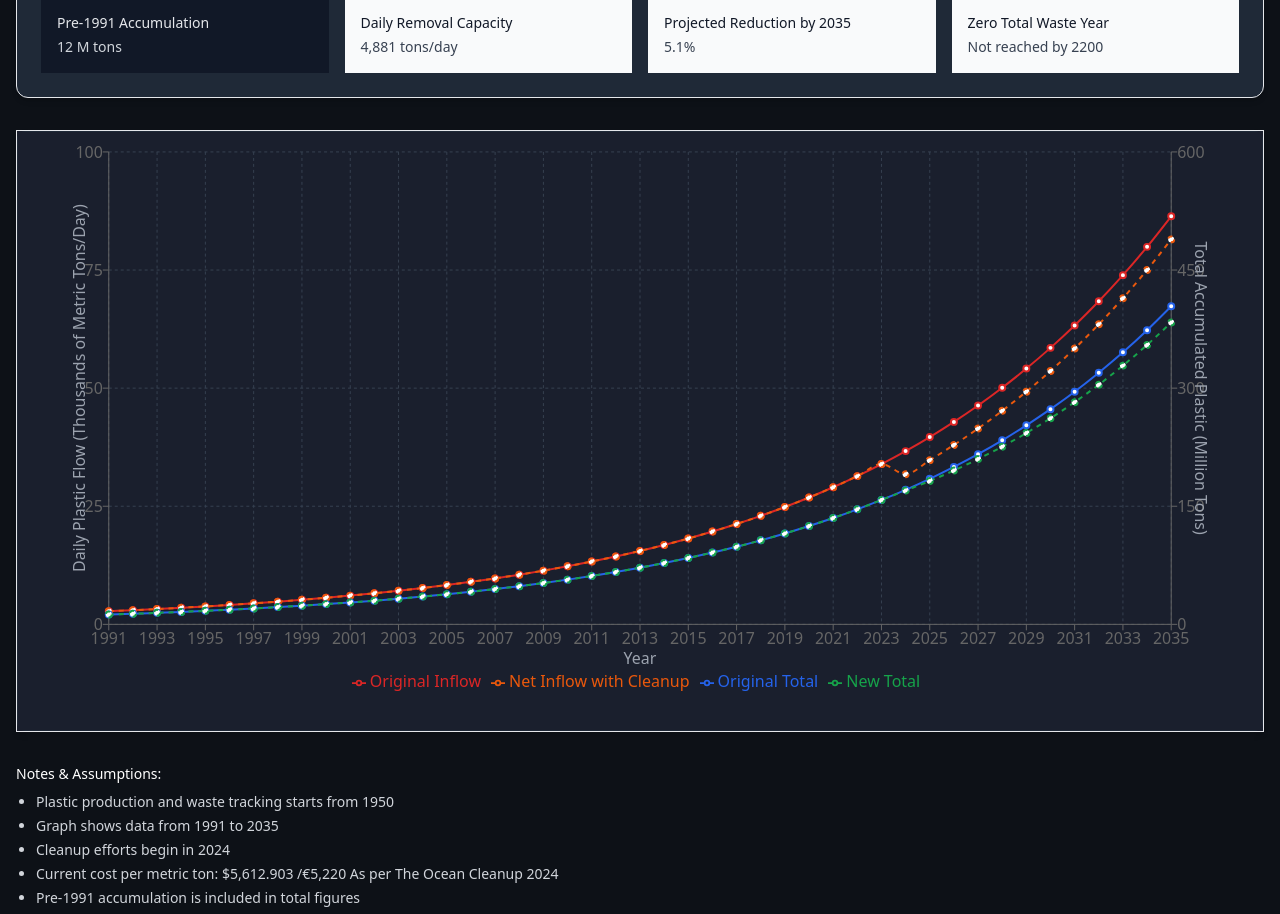
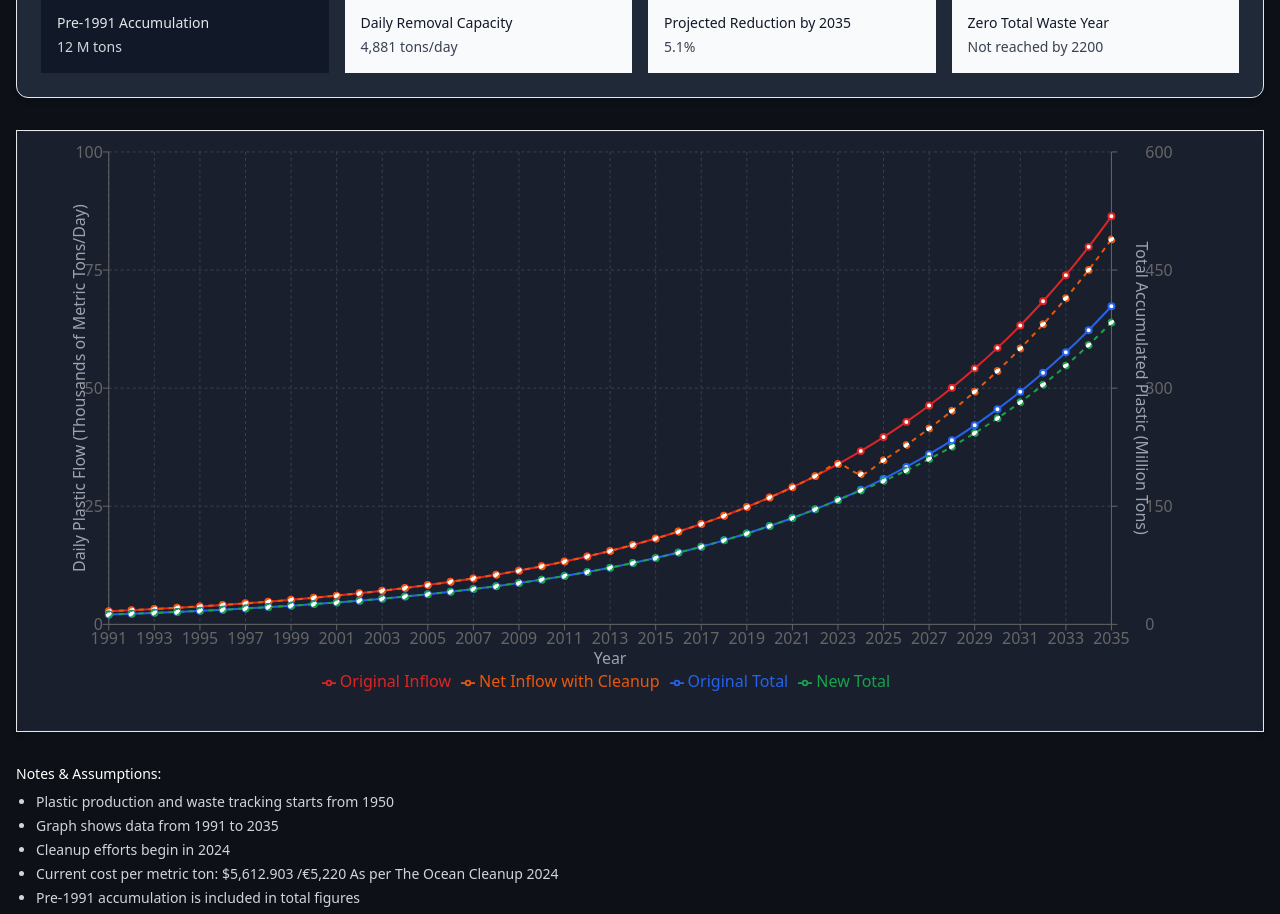
Before and after one commit to subashc2023/ocean-cleanup-simulator, a Next.js app: page / in a window 1280 px wide. Shown: the part 360-1274 px from the top of the page. Built offline with nearby package versions, Linux system fonts and the light colour scheme; no server answers.

Commit message:
Update CleanupSimulator.tsx

```diff
--- a/src/components/CleanupSimulator.tsx
+++ b/src/components/CleanupSimulator.tsx
@@ -464,7 +464,7 @@ const calculateZeroYear = (latestData: DataPoint | undefined): number | null =>
                 data={data}
                 margin={{
                   top: 20,
-                  right: 30,
+                  right: 90,
                   left: 30,
                   bottom: 40
                 }}
@@ -485,7 +485,7 @@ const calculateZeroYear = (latestData: DataPoint | undefined): number | null =>
                     value: 'Daily Plastic Flow (Thousands of Metric Tons/Day)',
                     angle: -90,
                     position: 'outside',
-                    offset: 30,
+                    offset: 40,
                     style: { fill: '#9CA3AF' }
                   }}
                   tickMargin={0}
@@ -498,10 +498,11 @@ const calculateZeroYear = (latestData: DataPoint | undefined): number | null =>
                     value: 'Total Accumulated Plastic (Million Tons)',
                     angle: 90,
                     position: 'outside',
-                    offset: 50,
+                    offset: 30,
                     style: { fill: '#9CA3AF' }
                   }}
-                  tickMargin={0}
+                  tickMargin={8}
+                  dx={20}
                 />
                 <Tooltip
                   formatter={(value: number, name) => {
```
